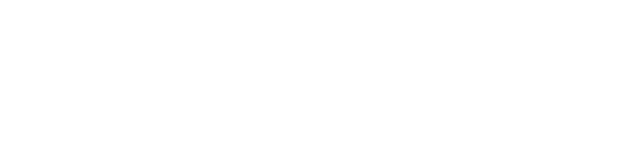
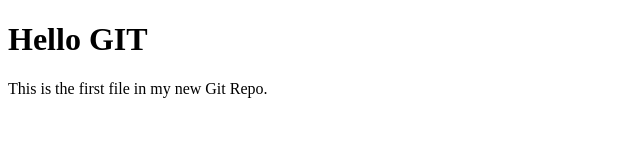
Before and after one commit to bugtonchanchai/ws01-git-training, a plain HTML site: page index.html in a window 1280 px wide. Shown: the whole page, without its empty margins (0-640 px from the left). Drawn offline with Linux system fonts and the light colour scheme.

Commit message:
Edit index.html

```diff
--- a/index.html
+++ b/index.html
@@ -3,9 +3,11 @@
 <head>
     <meta charset="UTF-8">
     <meta name="viewport" content="width=device-width, initial-scale=1.0">
-    <title>Document</title>
+    <title>Index</title>
 </head>
 <body>
+    <h1>Hello GIT</h1>
+    <p>This is the first file in my new Git Repo.</p>
 
 </body>
 </html>
```
